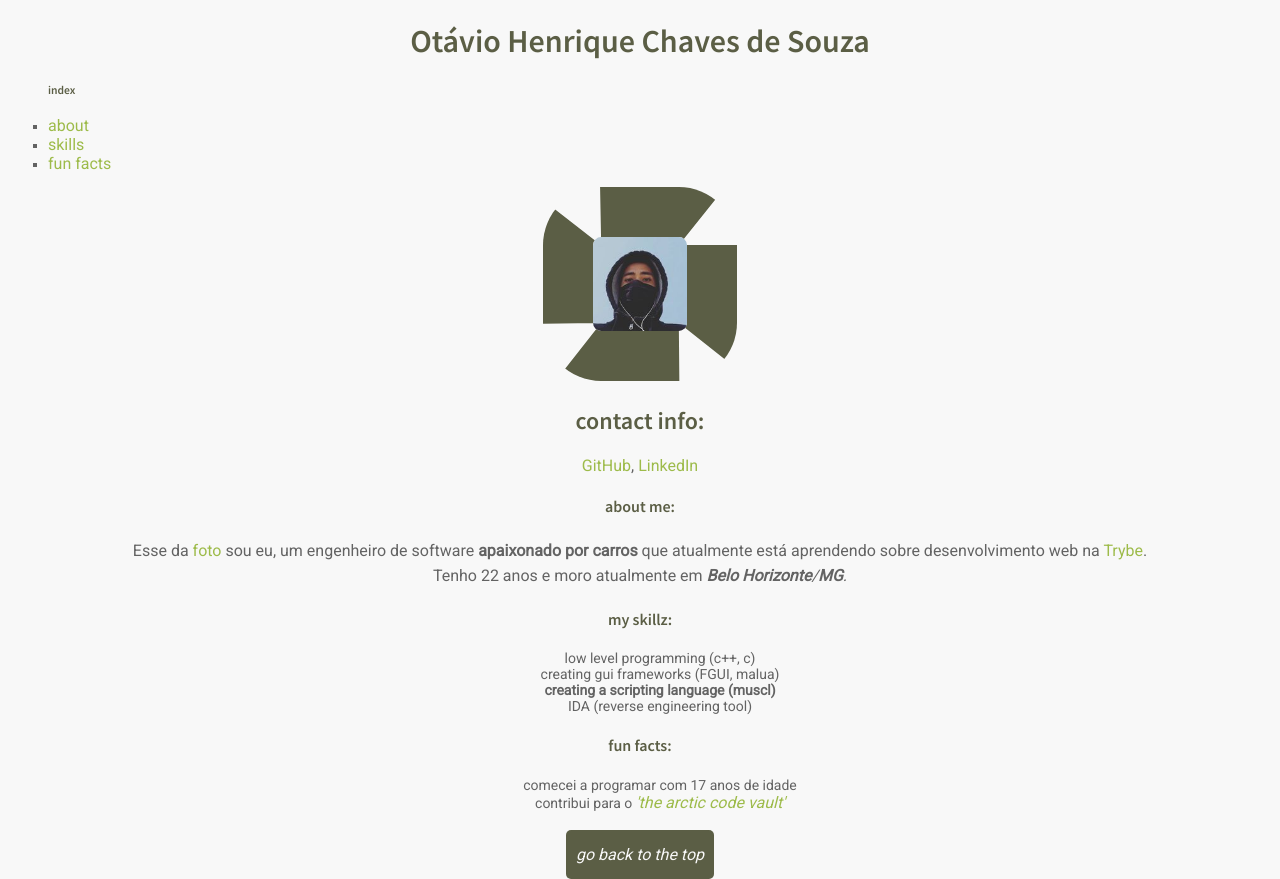
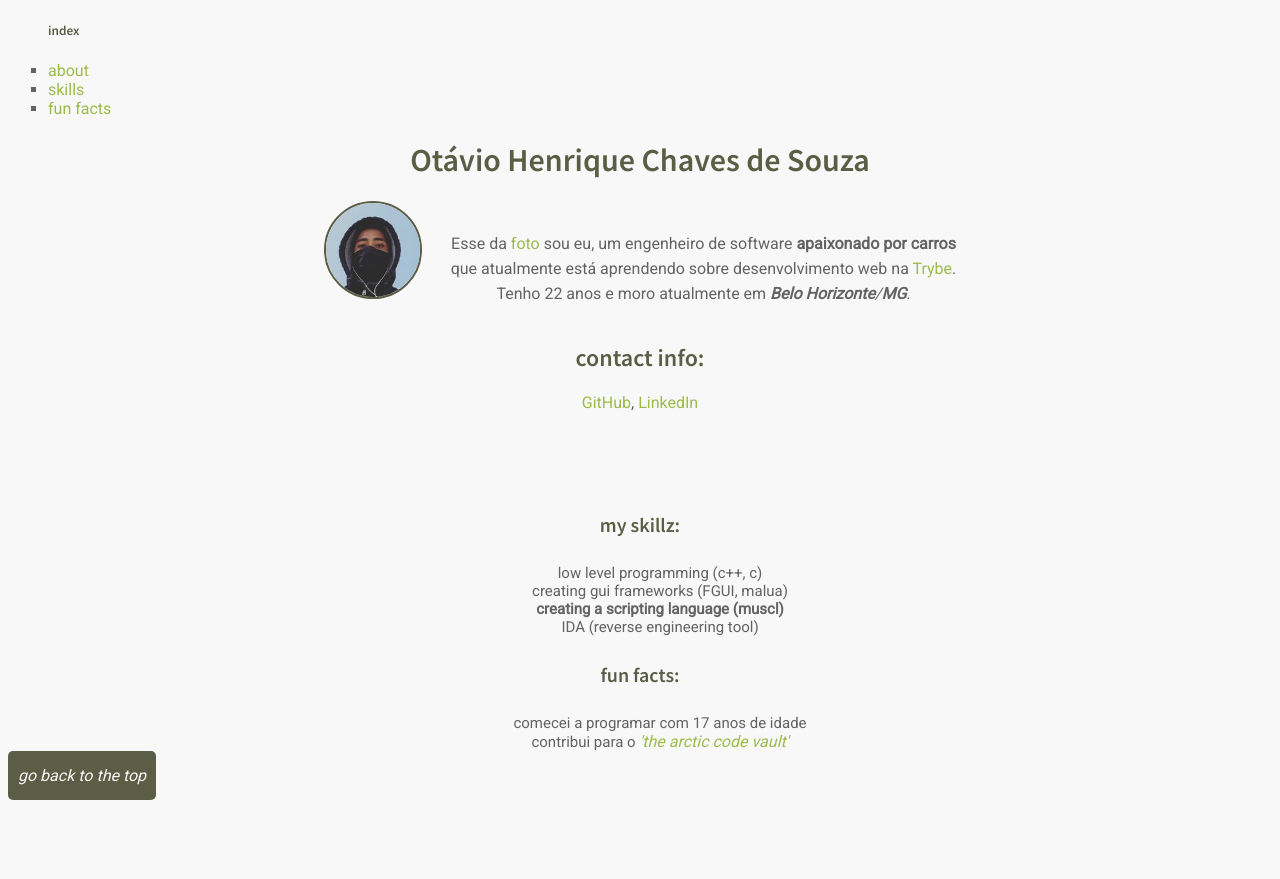
Before and after one commit to otvv/web-portfolio, a plain HTML site: page index.html in a window 1280 px wide. After the commit the page ends 800 px from the top, so only its background shows below. Drawn offline with Linux system fonts and the light colour scheme.

Commit message:
Melhorado a estilizacao do web-portifolio

```diff
--- a/index.html
+++ b/index.html
@@ -14,8 +14,6 @@
 
 <body>
 
-    <h1>Otávio Henrique Chaves de Souza</h1>
-
   <ul id='index' type='square'>
     <h5>index</h5>
     <li><a href='#about'>about</a></li>
@@ -23,22 +21,27 @@
     <li><a href='#fun-facts'>fun facts</a></li>
   </ul>
 
+  <div class='header'>
+    <h1>Otávio Henrique Chaves de Souza</h1>
+
     <img id='avatar' id='minha-foto' src='images/avatar.jpg' alt='Foto de Otávio' width='94' height='94'>
+    <p id='description-text'>Esse da <a href='#minha-foto'>foto</a> sou eu, um engenheiro de software <strong>apaixonado
+        por carros</strong> que
+      atualmente está aprendendo sobre desenvolvimento web na <a href='https://www.betrybe.com/'
+        target='_blank'>Trybe</a>.
+      <br> Tenho 22 anos e moro atualmente em <em><strong>Belo
+          Horizonte</strong>/<strong>MG</strong>.
+    </p></em>
 
     <h2>contact info:</h2>
     <a href='https://github.com/otvv' target='_blank'>GitHub</a>,
     <a href='https://linkedin.com/in/otvv' target='_blank'>LinkedIn</a>
+  </div>
 
-  <h4 id='about'>about me:</h4>
-
-  <p>Esse da <a href='#minha-foto'>foto</a> sou eu, um engenheiro de software <strong>apaixonado por carros</strong> que
-    atualmente está aprendendo sobre desenvolvimento web na <a href='https://www.betrybe.com/'
-      target='_blank'>Trybe</a>. <br> Tenho 22 anos e moro atualmente em <em><strong>Belo
-        Horizonte</strong>/<strong>MG</strong>.</p></em>
+  <div class='list'>
 
     <h4 id='skills'>my skillz:</h4>
-
-  <ul>
+    <ul class='list-items'>
       <li>low level programming (c++, c)</li>
       <li>creating gui frameworks (FGUI, malua)</li>
       <li><strong>creating a scripting language (muscl)</strong></li>
@@ -46,17 +49,14 @@
     </ul>
 
     <h4 id='fun-facts'>fun facts:</h4>
-
-  <ul>
+    <ul class='list-items'>
       <li>comecei a programar com 17 anos de idade</li>
       <li>contribui para o <a href='https://archiveprogram.github.com/arctic-vault/' target='_blank'><em>'the arctic code
             vault'</em></a></li>
     </ul>
+  </div>
 
-
-  <br>
-
-  <em><a class='button' href='#index'>go back to the top</a></em>
+  <a class='button' href='#index'><em>go back to the top</em></a>
 
 </body>
 
--- a/style.css
+++ b/style.css
@@ -5,7 +5,6 @@ body {
   font-family: 'Roboto', sans-serif;
   background-color: #f8f8f8;
   color: #636363;
-  text-align: center;
 }
 
 h1, h2, h4, h5 {
@@ -13,13 +12,7 @@ h1, h2, h4, h5 {
   color: #5b5e45;
 }
 
-ul {
-  list-style-type: none;
-  font-size: 14px;
-}
-
 p {
-  text-align: center;
   line-height: 25px;
   font-size: 16px;
 }
@@ -30,10 +23,30 @@ a {
   font-size: 16px;
 }
 
-#avatar {
+.header {
   text-align: center;
-  border-radius: 30%;
-  border: 50px, dashed #5b5e45;
+  margin-bottom: 100px;
+}
+
+#description-text {
+  display: inline-block;
+  width: 40%;
+  padding-left: 25px;
+}
+
+  #avatar {
+    background-color: #b6c8d4;
+    border: 2px solid #5b5e45;
+    border-radius: 50%;
+    transition: ease-out .2s;
+    cursor: pointer;
+  }
+
+#avatar:hover {
+  transition: ease-in .2s;
+  padding: 15px;
+  background-color: #a9c1d4;
+  border: 2px solid #5b5e4570;
 }
 
 #index {
@@ -41,11 +54,20 @@ a {
   text-align: left;
 }
 
+.list {
+  text-align: center;
+  font-size: 20px;
+}
+
+.list-items {
+  list-style-type: none;
+  font-size: 15px;
+}
+
 .button {
   border-radius: 5px;
   padding: 15px 10px;
   background-color: #5b5e45;
   text-decoration: none;
-  text-align: center;
   color: #f8f8f8;
 }
```
Lines whose indentation alone changed are shown as unchanged.
